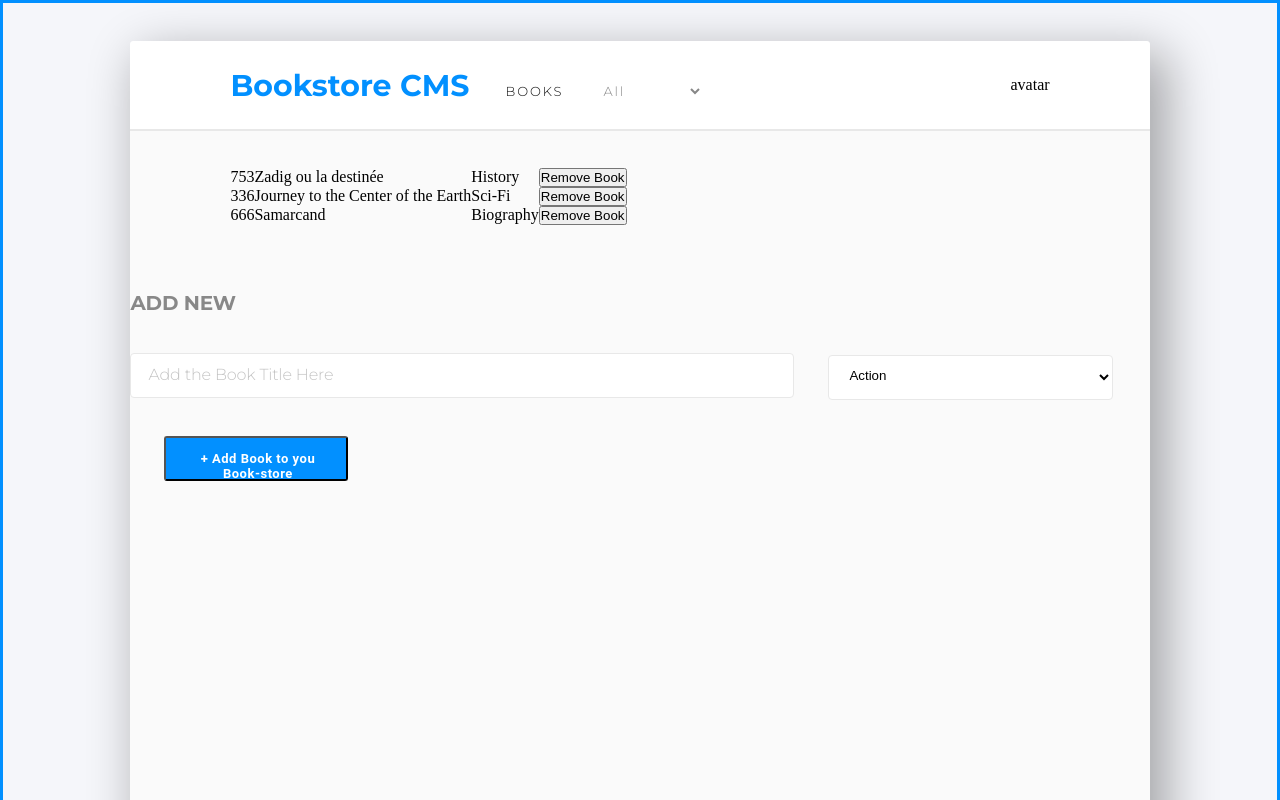
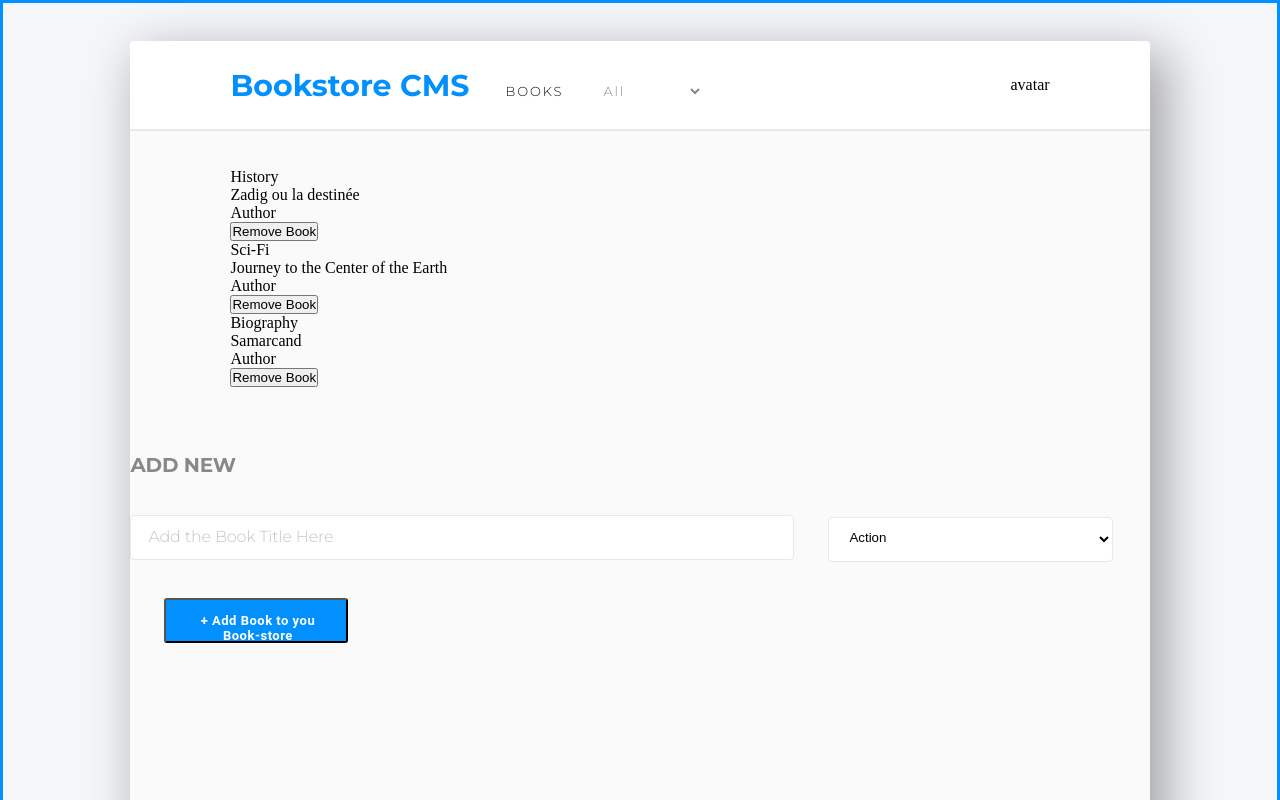
Before and after one commit to CalyCherkaoui/bookstore-react-redux, a React (Create React App) app: page / in a window 1280 px wide. Shown: the top 800 px of the page. Built offline with nearby package versions, Linux system fonts and the light colour scheme.

Commit message:
Refactor Book component

```diff
--- a/src/components/Book.js
+++ b/src/components/Book.js
@@ -1,15 +1,16 @@
 import React from 'react';
 import PropTypes from 'prop-types';
 
-const Book = ({ book, removeBookHandler }) => {
-  const { id, title, category } = book;
-
-  return (
-    <tr>
-      <td>{id}</td>
-      <td>{title}</td>
-      <td>{category}</td>
-      <td>
+const Book = ({ book, removeBookHandler }) => (
+  <div className="book_box">
+    <div className="book_box_left">
+      <div className="book_info">
+        <p className="book_info_category">{book.category}</p>
+        <p className="book_info_title">{book.title}</p>
+        <p className="book_info_author">Author</p>
+      </div>
+    </div>
+    <div className="book_box_right">
       <button
         type="button"
         onClick={
@@ -18,10 +19,9 @@ const Book = ({ book, removeBookHandler }) => {
       >
         Remove Book
       </button>
-      </td>
-    </tr>
+    </div>
+  </div>
 );
-};
 
 Book.propTypes = {
   book: PropTypes.shape(
```
Lines whose indentation alone changed are shown as unchanged.
